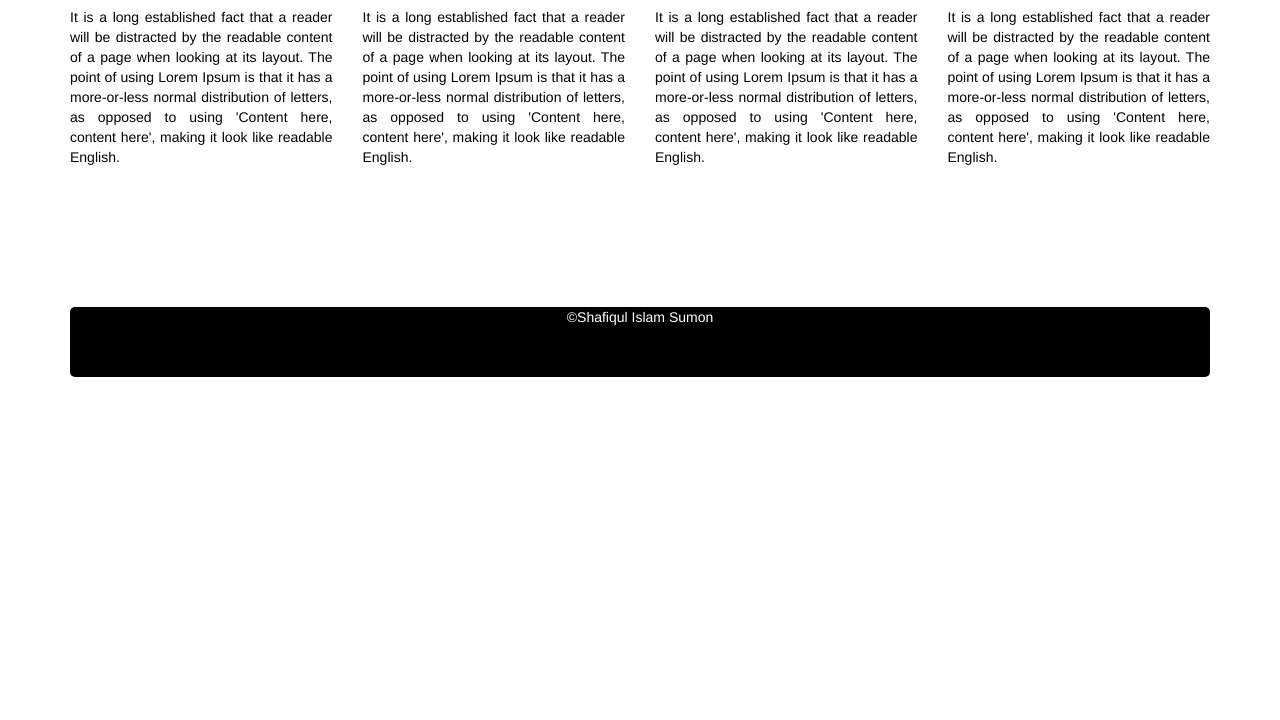
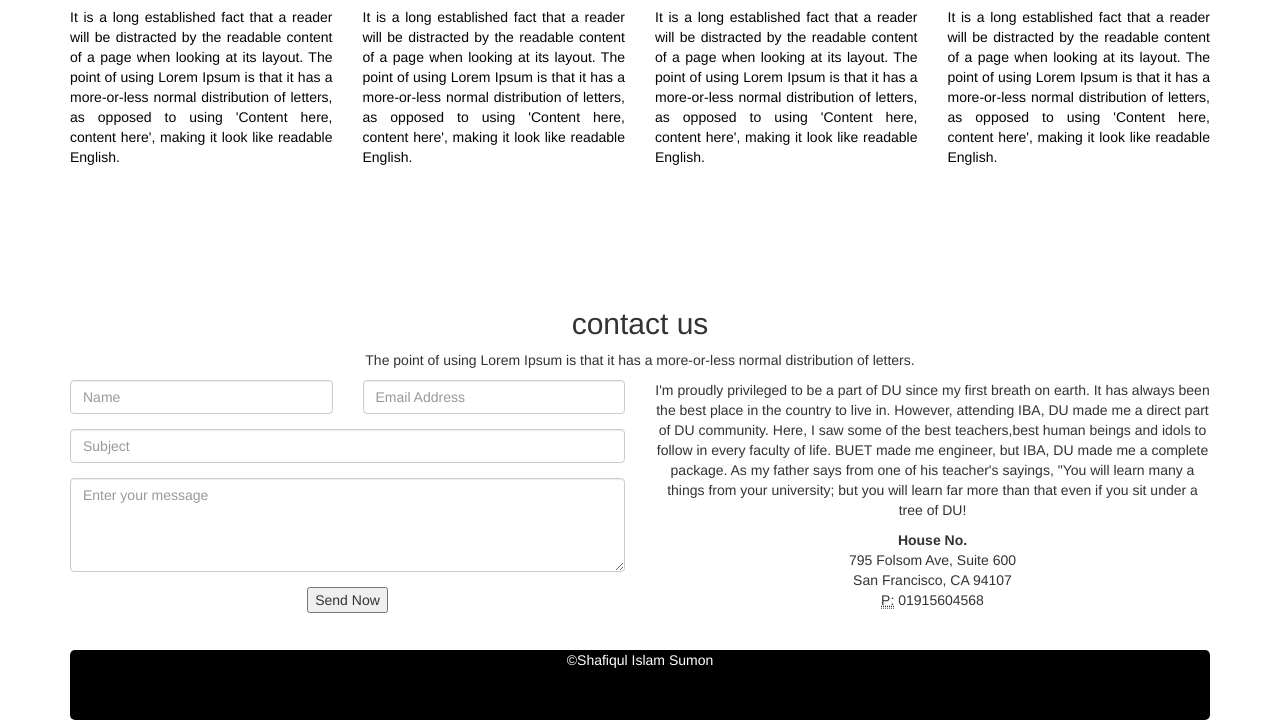
Before and after one commit to shafiq2sumon/Developed-project, a plain HTML site: page index.html in a window 1280 px wide. Shown: the part 1822-2542 px from the top of the page. Before the commit the page ends 2199 px from the top, so only its background shows below. Drawn offline with nearby package versions, Linux system fonts and the light colour scheme.

Commit message:
Update index.html

```diff
--- a/index.html
+++ b/index.html
@@ -31,6 +31,7 @@
                         <li><a href="#">ABOUT</a></li>
                         <li><a href="#">SERVICES</a></li>
                         <li><a href="#">PORTFOLIO</a></li>
+                        <li><a href="#">CONTACT US</a></li>
                         <li class="dropdown">
                           <a href="#" class="dropdown-toggle" data-toggle="dropdown" role="button" aria-haspopup="true" aria-expanded="false">ASSIGNMENTS<span class="caret"></span></a>
                           <ul class="dropdown-menu">
@@ -248,6 +249,61 @@
                    </div>
                </div>
            </section>
+                     <!--Contact us-->
+
+<section id="contact" class="text-center">
+   <div class="contact_bg_img">
+        <div class="container">
+            <div class="row">
+                <div class="contact_top">
+                    <h2>contact us</h2>
+                    <p>The point of using Lorem Ipsum is that it has a more-or-less normal distribution of letters.</p>
+                </div>
+            </div>
+            <div class="row">
+                <div class="col-md-6">
+                    <form id="main-contact-form" action="#" method="post" name="contact-form">
+                        <div class="row">
+                            <div class="col-md-6">
+                                <div class="form-group">
+                                    <input class="form-control" type="text" required="required" placeholder="Name" name="name">
+                                </div>
+                            </div>
+                            <div class="col-md-6">
+                                <div class="form-group">
+                                    <input class="form-control" type="email" required="required" placeholder="Email Address" name="email">
+                                </div>
+                            </div>
+                        </div>
+                        <div class="form-group">
+                            <input class="form-control" type="text" required="required" placeholder="Subject" name="subject">
+                        </div>
+                        <div class="form-group">
+                            <textarea id="message" class="form-control" required="required" placeholder="Enter your message" rows="4" name="message"></textarea>
+                        </div>
+                        <div class="form-group">
+                            <button class="btn-submit" type="submit">Send Now</button>
+                        </div>
+                    </form>
+                </div>
+                <div class="col-md-6">
+                    <div class="text">
+                        <p>I'm proudly privileged to be a part of DU since my first breath on earth. It has always been the best place in the country to live in. However, attending IBA, DU made me a direct part of DU community. Here, I saw some of the best teachers,best human beings and idols to follow in every faculty of life.
+BUET made me engineer, but IBA, DU made me a complete package. As my father says from one of his teacher's sayings, "You will learn many a things from your university; but you will learn far more than that even if you sit under a tree of DU! </p>
+                   <address>
+  <strong>House No.</strong><br>
+  795 Folsom Ave, Suite 600<br>
+  San Francisco, CA 94107<br>
+  <abbr title="Phone">P:</abbr> 01915604568
+</address>
+
+                    </div>
+                </div>
+            </div>
+        </div>
+   </div>
+
+</section>
 
 
 
```
